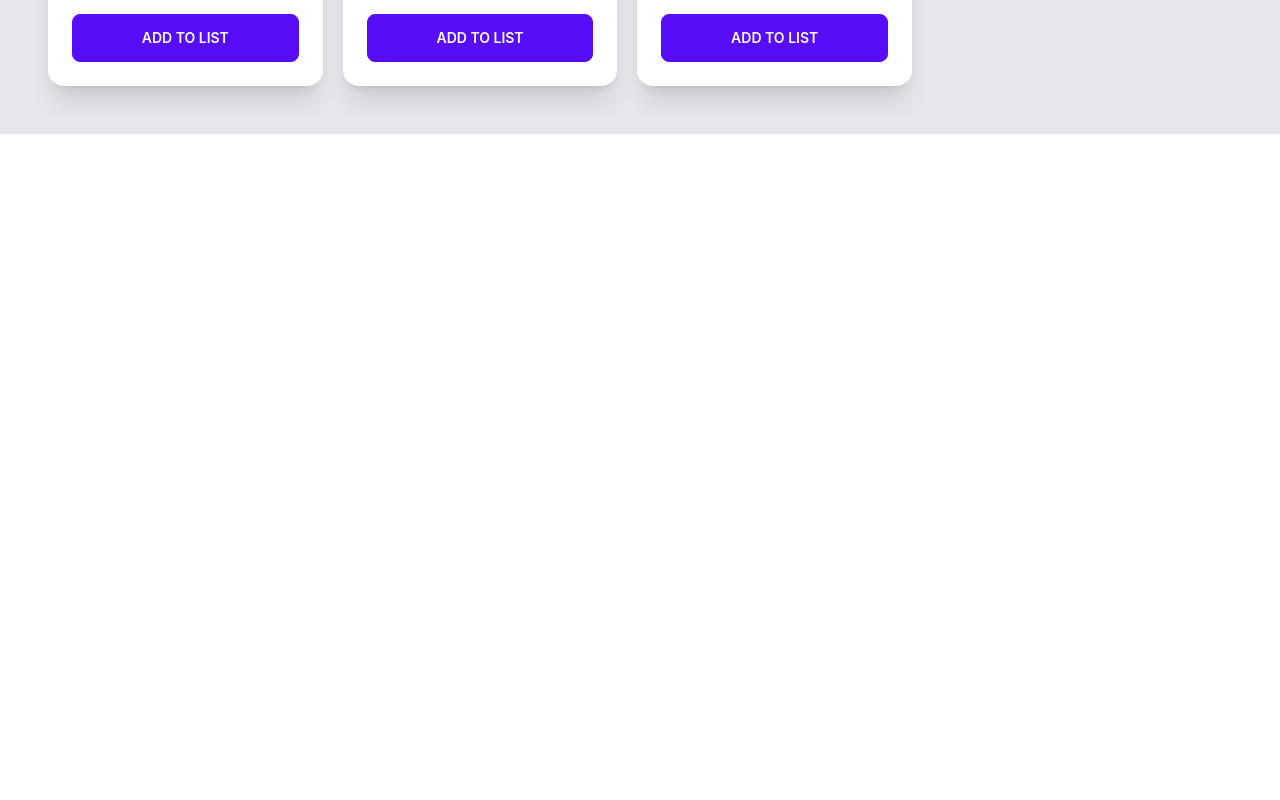
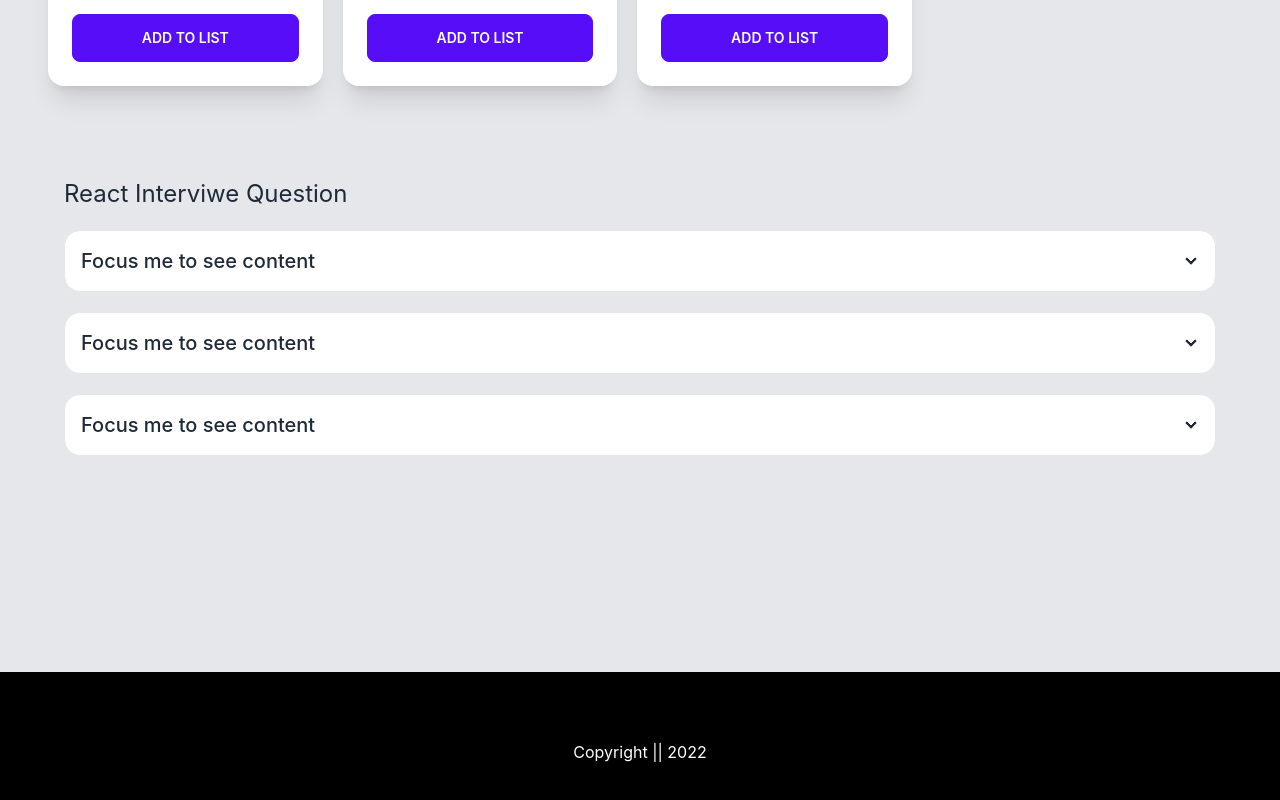
Before and after one commit to sadikulislamsifat/ultra-active-club-react-, a React (Create React App) app: page / in a window 1280 px wide. Shown: the part 1298-2098 px from the top of the page. Before the commit the page ends 1432 px from the top, so only its background shows below. Built offline with nearby package versions, Linux system fonts and the light colour scheme.

Commit message:
question added

```diff
--- a/src/App.js
+++ b/src/App.js
@@ -2,12 +2,16 @@ import logo from './logo.svg';
 import './App.css';
 import Container from './components/Container/Container';
 import Navbar from './components/Container/Navbar/Navbar';
+import Question from './components/Container/Question/Question';
+import Footer from './components/Container/Footer/Footer';
 
 function App() {
   return (
     <div className="bg-gray-200">
       <Navbar />
       <Container />
+      <Question />
+      <Footer />
     </div>
   );
 }
--- /dev/null
+++ b/src/components/Container/Footer/Footer.js
@@ -0,0 +1,14 @@
+import React from 'react';
+
+const Footer = () => {
+    return (
+        <div className='bg-black w-full h-40 flex items-center justify-center'>
+            <p className='text-white'>
+                Copyright || 2022
+            </p>
+
+        </div>
+    );
+};
+
+export default Footer;
--- /dev/null
+++ b/src/components/Container/Question/Question.js
@@ -0,0 +1,46 @@
+import React from 'react';
+
+const Question = () => {
+    return (
+        <div className='px-16 mt-11'>
+            <h1 className="text-2xl my-4">React Interviwe Question</h1>
+
+<div tabIndex={0} className="collapse collapse-arrow border border-base-300 bg-base-100 rounded-box mt-5">
+  <div className="collapse-title text-xl font-medium">
+    Focus me to see content
+  </div>
+  <div className="collapse-content">
+    <p>tabIndex={0} attribute is necessary to make the div focusable</p>
+  </div>
+</div>
+<div tabIndex={0} className="collapse collapse-arrow border border-base-300 bg-base-100 rounded-box mt-5">
+  <div className="collapse-title text-xl font-medium">
+    Focus me to see content
+  </div>
+  <div className="collapse-content">
+    <p>tabIndex={0} attribute is necessary to make the div focusable</p>
+  </div>
+</div>
+<div tabIndex={0} className="collapse collapse-arrow border border-base-300 bg-base-100 rounded-box mt-5">
+  <div className="collapse-title text-xl font-medium">
+    Focus me to see content
+  </div>
+  <div className="collapse-content">
+    <p>tabIndex={0} attribute is necessary to make the div focusable</p>
+  </div>
+</div>
+            <br />
+            <br />
+            <br />
+            <br />
+            <br />
+            <br />
+            <br />
+            <br />
+            <br />
+
+        </div>
+    );
+};
+
+export default Question;
--- a/src/components/Container/Summary/Summary.css
+++ b/src/components/Container/Summary/Summary.css
@@ -1,5 +1,5 @@
 .summary-container{
-   height: 100vh;
+
     position: sticky;
     top: 0;
 
```
